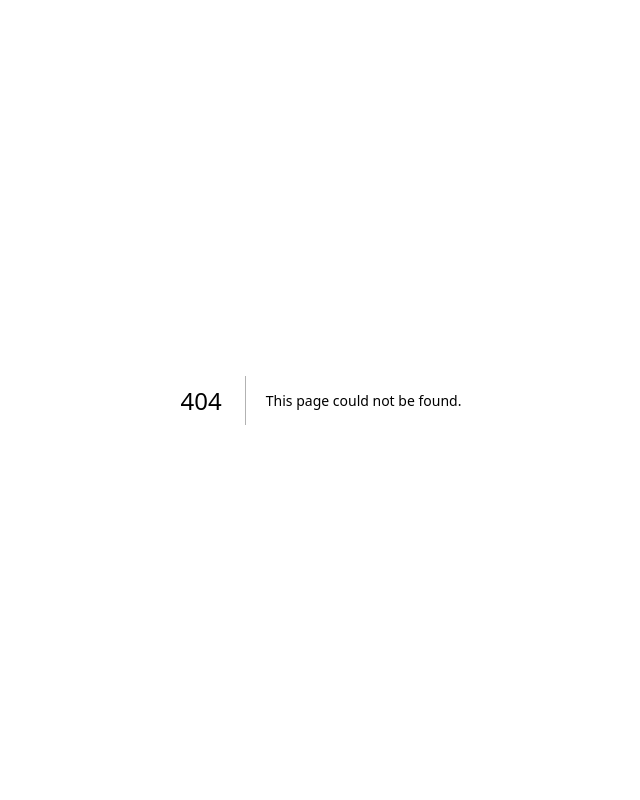
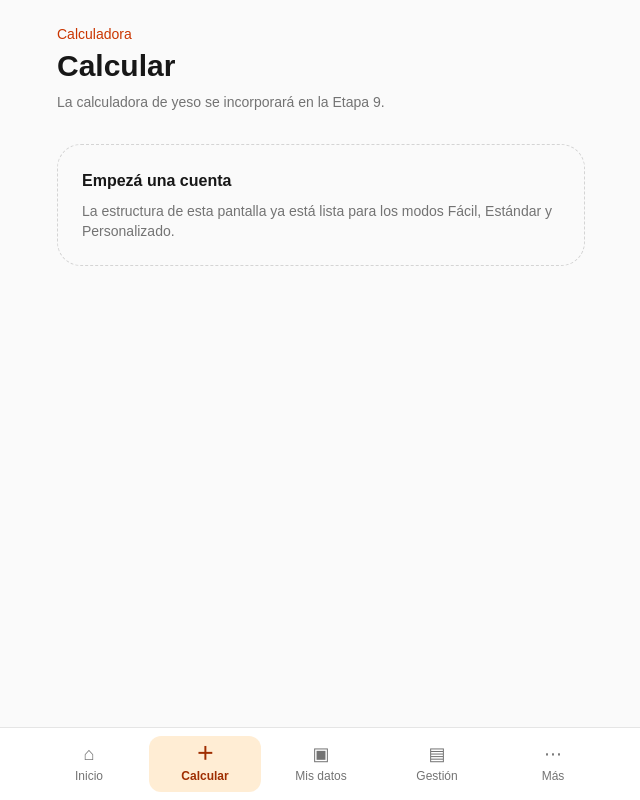
Before and after one commit to BrendaAguero/Calculadora, a Next.js app: page /calcular in a window 1280 px wide. Before the commit this address had no page. Shown: the whole page, without its empty margins (319-959 px from the left). Built offline with nearby package versions, Linux system fonts and the light colour scheme.

Commit message:
Etapa 5: crear pantalla base de calcular

```diff
--- /dev/null
+++ b/app/calcular/page.tsx
@@ -0,0 +1,5 @@
+import { AppShell } from "@/components/app-shell";
+
+export default function CalcularPage() {
+  return <AppShell><header><p className="text-sm text-orange-700 dark:text-orange-300">Calculadora</p><h1 className="mt-1 text-3xl font-bold">Calcular</h1><p className="mt-2 text-sm text-neutral-500">La calculadora de yeso se incorporará en la Etapa 9.</p></header><section className="mt-8 rounded-3xl border border-dashed border-neutral-300 p-6 dark:border-neutral-700"><h2 className="font-semibold">Empezá una cuenta</h2><p className="mt-2 text-sm text-neutral-500">La estructura de esta pantalla ya está lista para los modos Fácil, Estándar y Personalizado.</p></section></AppShell>;
+}
```
